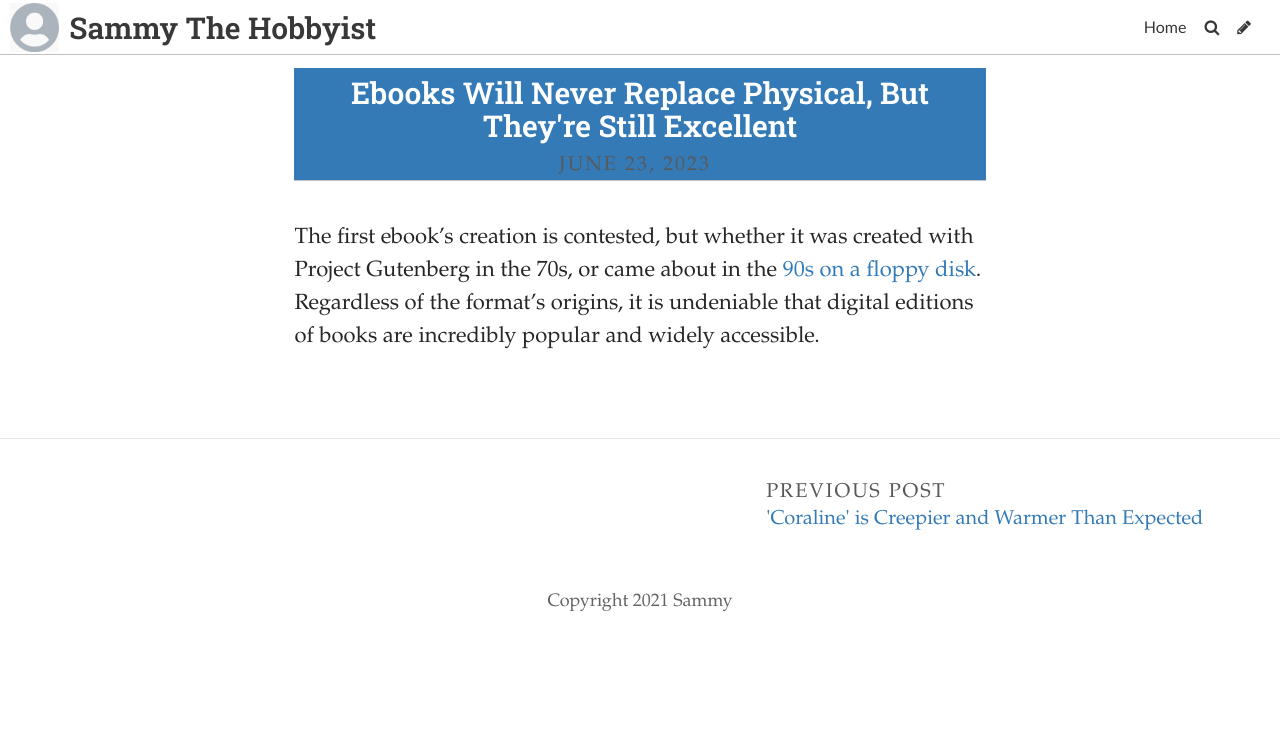
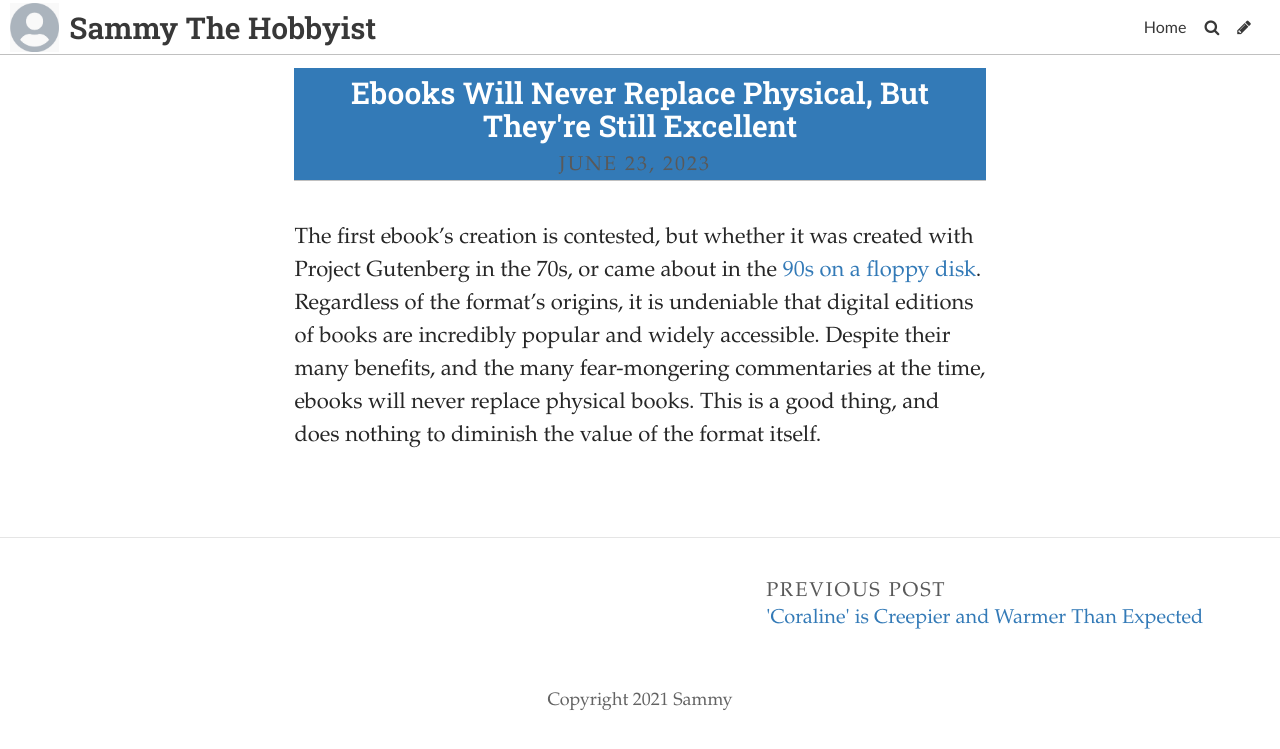
Before and after one commit to SammySpinsAYarn/Blog, a Jekyll site: the page built from _posts/2023-06-22-need-to-think-fast.md, in a window 1280 px wide. Shown: the top 749 px of the page. Built offline with Jekyll 4.4.1, drawn with Linux system fonts in a browser that asks for light colours; some web fonts are replaced.

Commit message:
Update Post “2023-06-22-need-to-think-fast”

```diff
--- a/_posts/2023-06-22-need-to-think-fast.md
+++ b/_posts/2023-06-22-need-to-think-fast.md
@@ -5,4 +5,4 @@
 title_color: "#ffffff"
 comments: false
 ---
-The first ebook's creation is contested, but whether it was created with Project Gutenberg in the 70s, or came about in the [90s on a floppy disk](https://www.theguardian.com/books/2014/mar/12/ebooks-begin-medium-reading-peter-james). Regardless of the format's origins, it is undeniable that digital editions of books are incredibly popular and widely accessible.
+The first ebook's creation is contested, but whether it was created with Project Gutenberg in the 70s, or came about in the [90s on a floppy disk](https://www.theguardian.com/books/2014/mar/12/ebooks-begin-medium-reading-peter-james). Regardless of the format's origins, it is undeniable that digital editions of books are incredibly popular and widely accessible. Despite their many benefits, and the many fear-mongering commentaries at the time, ebooks will never replace physical books. This is a good thing, and does nothing to diminish the value of the format itself.
```
